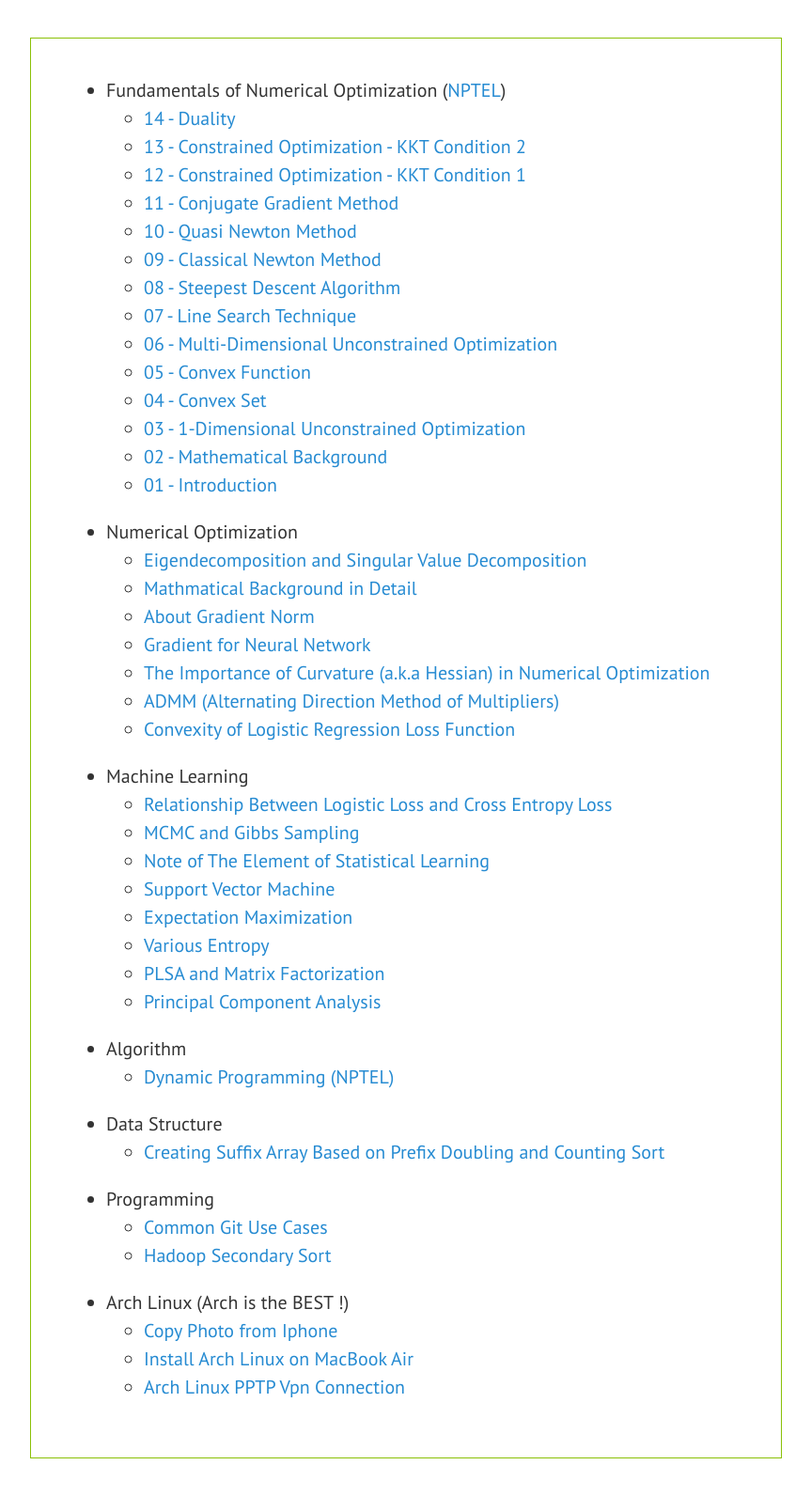
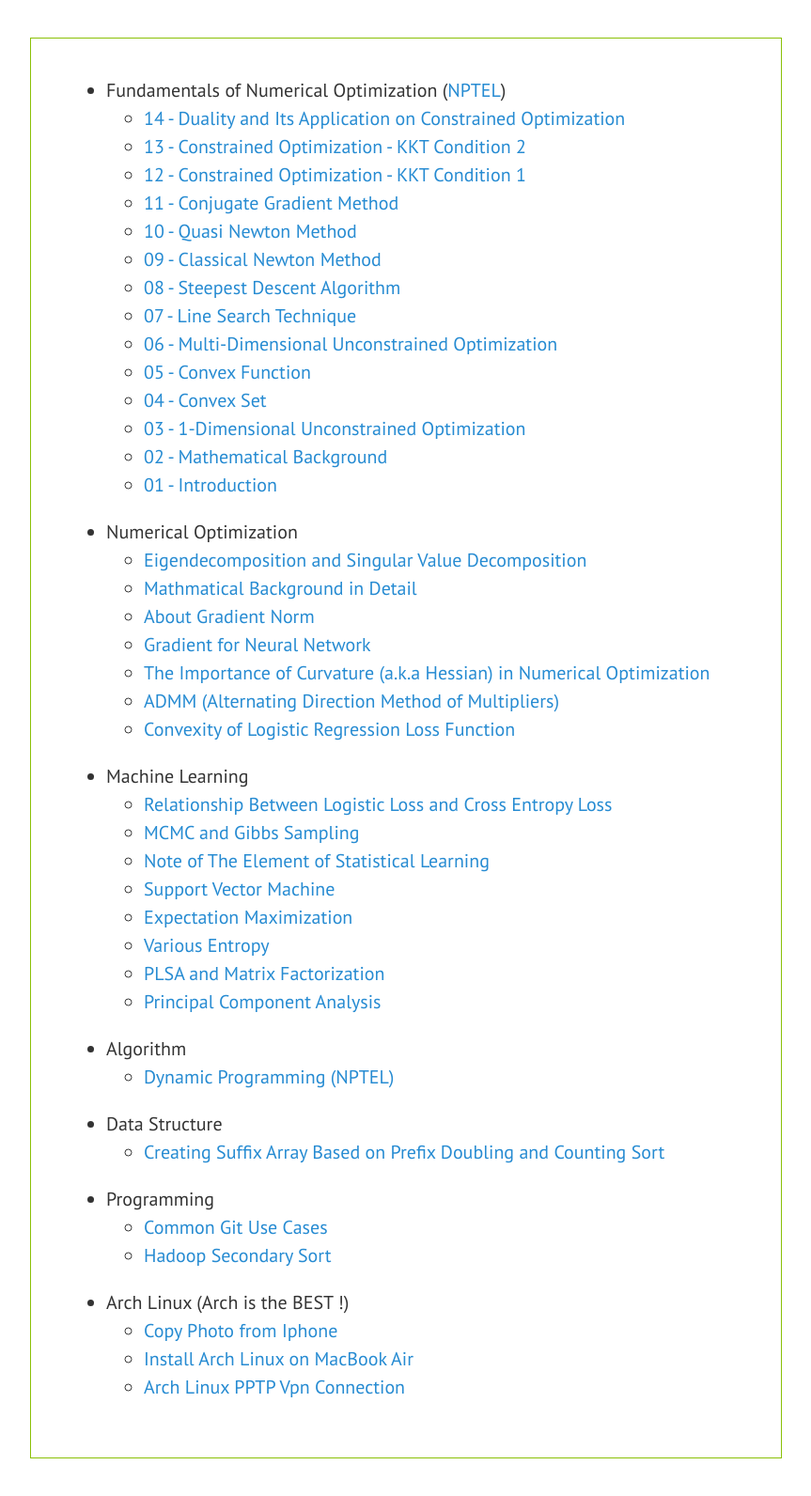
Before and after one commit to chenrushan/chenrushan.github.io, a Jekyll site: the page built from index.html, in a window 1280 px wide. Shown: the whole page at 94% size, without its empty margins (208-1071 px from the left). Built offline with Jekyll 4.4.1, drawn with Linux system fonts in a browser that asks for light colours; Markdown is read by kramdown in place of the engine named in the settings; the list of posts is cut into pages by our own code.

Commit message:
update NP-14

```diff
--- a/_posts/2015-07-19-NP-14-duality.markdown
+++ b/_posts/2015-07-19-NP-14-duality.markdown
@@ -1,6 +1,6 @@
 ---
 layout: post
-title: 14 - Duality
+title: 14 - Duality and Its Application on Constrained Optimization
 categories: nnumop
 tags: NPTEL, numerical optimization, duality
 ---
```
